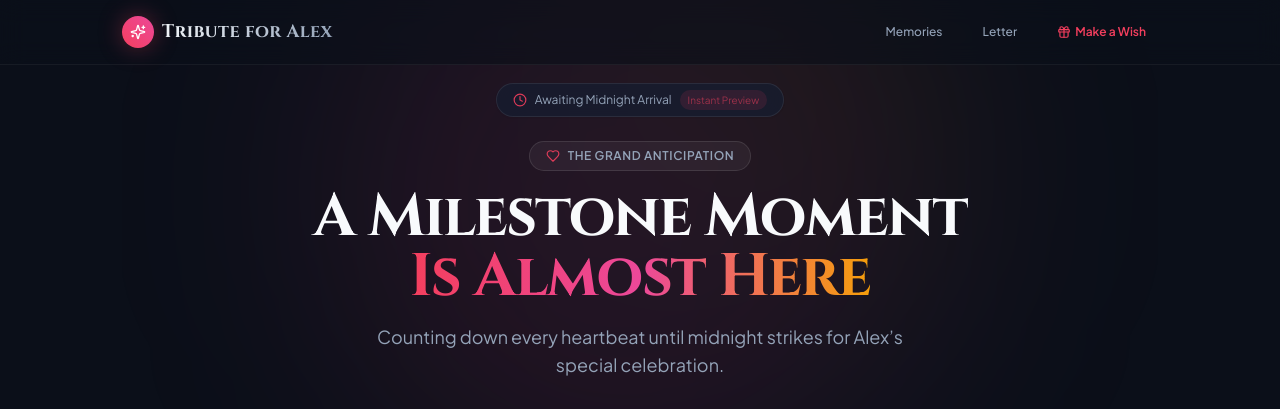
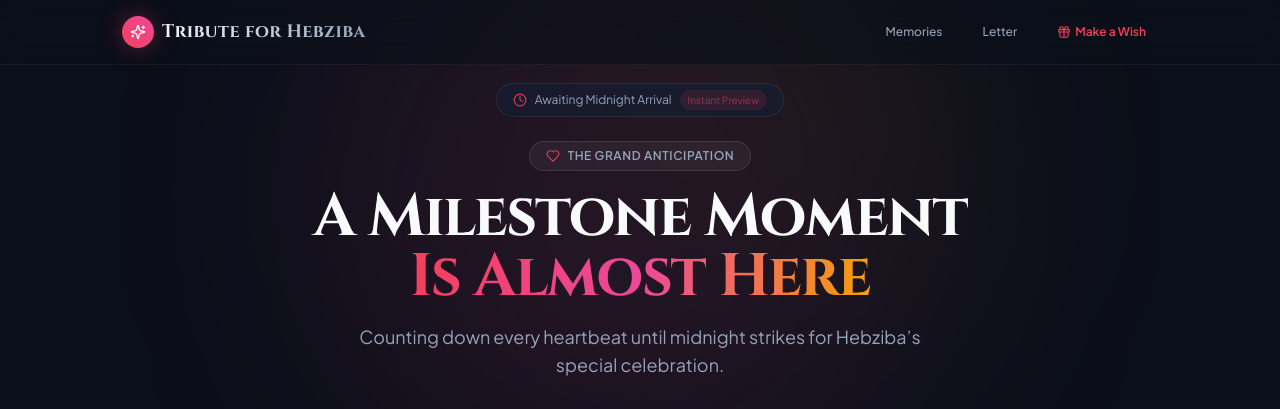
Before and after one commit to DhineshCool/first_website, a React (Vite) app: page / in a window 1280 px wide. Shown: the top 409 px of the page. Built offline with nearby package versions, Linux system fonts and the light colour scheme; a web font is replaced by a local one.

Commit message:
Update tribute name to Hebziba across all components

```diff
--- a/index.html
+++ b/index.html
@@ -4,8 +4,8 @@
     <meta charset="UTF-8" />
     <meta name="viewport" content="width=device-width, initial-scale=1.0, maximum-scale=5.0, user-scalable=yes" />
     <meta name="theme-color" content="#0B0F19" />
-    <meta name="description" content="An interactive birthday tribute celebrating precious memories, magical wishes, and floating moments." />
-    <title>A Celestial Birthday Tribute</title>
+    <meta name="description" content="An interactive birthday tribute celebrating Hebziba - precious memories, magical wishes, and floating moments." />
+    <title>Happy Birthday Hebziba | A Celestial Tribute</title>
 
     <!-- Google Fonts -->
     <link rel="preconnect" href="https://fonts.googleapis.com">
--- a/src/App.tsx
+++ b/src/App.tsx
@@ -16,7 +16,7 @@ export const App: React.FC = () => {
 
   // Set default target date: 2026-11-15T00:00:00 as suggested in the SPEC
   const targetDate = '2026-11-15T00:00:00';
-  const recipientName = 'Alex';
+  const recipientName = 'Hebziba';
 
   const handleStartAudio = () => {
     setAudioTrigger(true);
@@ -116,7 +116,7 @@ export const App: React.FC = () => {
           </div>
 
           <div className="flex items-center gap-6">
-            <span>© {new Date().getFullYear()} Alex’s Celestial Birthday</span>
+            <span>© {new Date().getFullYear()} Hebziba’s Celestial Birthday</span>
             <button
               onClick={scrollToTop}
               className="flex items-center gap-1 text-slate-300 hover:text-accent-primary transition-colors"
--- a/src/components/CountdownHero.tsx
+++ b/src/components/CountdownHero.tsx
@@ -13,7 +13,7 @@ interface CountdownHeroProps {
 
 export const CountdownHero: React.FC<CountdownHeroProps> = ({
   targetDate,
-  recipientName = 'Alex',
+  recipientName = 'Hebziba',
   onEnterExperience,
   onScrollToExplore,
 }) => {
--- a/src/components/LetterEnvelope.tsx
+++ b/src/components/LetterEnvelope.tsx
@@ -11,7 +11,7 @@ interface LetterEnvelopeProps {
 
 export const LetterEnvelope: React.FC<LetterEnvelopeProps> = ({
   onOpenLetter,
-  recipientName = 'Dearest One',
+  recipientName = 'Dearest Hebziba',
   senderName = 'With all our love & admiration',
 }) => {
   const [state, setState] = useState<EnvelopeState>('sealed');
--- a/src/components/PhysicsLayer.tsx
+++ b/src/components/PhysicsLayer.tsx
@@ -78,7 +78,7 @@ export const PhysicsLayer: React.FC<PhysicsLayerProps> = ({
       '#FDE047', // Light Amber
     ];
 
-    const polaroidLabels = ['✨ Joy', '🎂 Alex', '💖 2026', '🌟 Wish', '🎉 Smile', '🥂 Cheers'];
+    const polaroidLabels = ['✨ Joy', '🎂 Hebziba', '💖 2026', '🌟 Wish', '🎉 Smile', '🥂 Cheers'];
 
     for (let i = 0; i < particleCount; i++) {
       const type = types[i % types.length];
```
